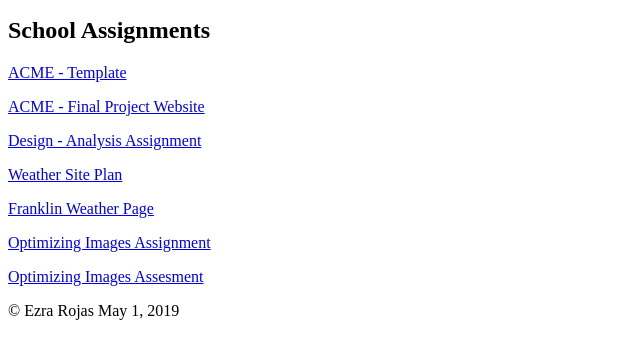
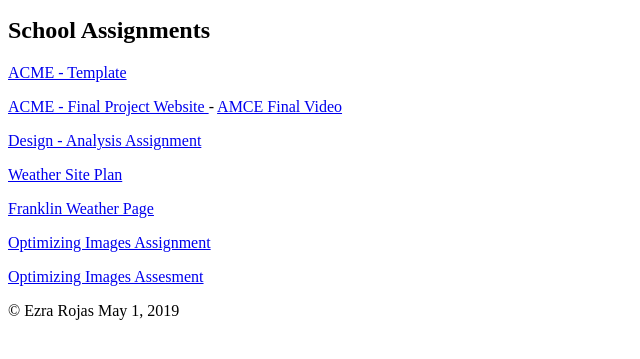
Before and after one commit to ezrarojas/ezrarojas.github.io, a plain HTML site: page index.html in a window 1280 px wide. Shown: the part 163-522 px from the top of the page, without its empty margins (0-640 px from the left). Drawn offline with Linux system fonts and the light colour scheme.

Commit message:
Added Youtube Link to final video

```diff
--- a/index.html
+++ b/index.html
@@ -25,6 +25,10 @@
             <p>
                 <a href="ezrarojas.github.io/acme/index.html">
                     ACME - Final Project Website
+                </a>
+                -
+                <a href="https://www.youtube.com/watch?v=SllH9WKaQpA">
+                    AMCE Final Video
                 </a>
             </p>
                 <a href="ezrarojas.github.io/daa/daa.html">
```
